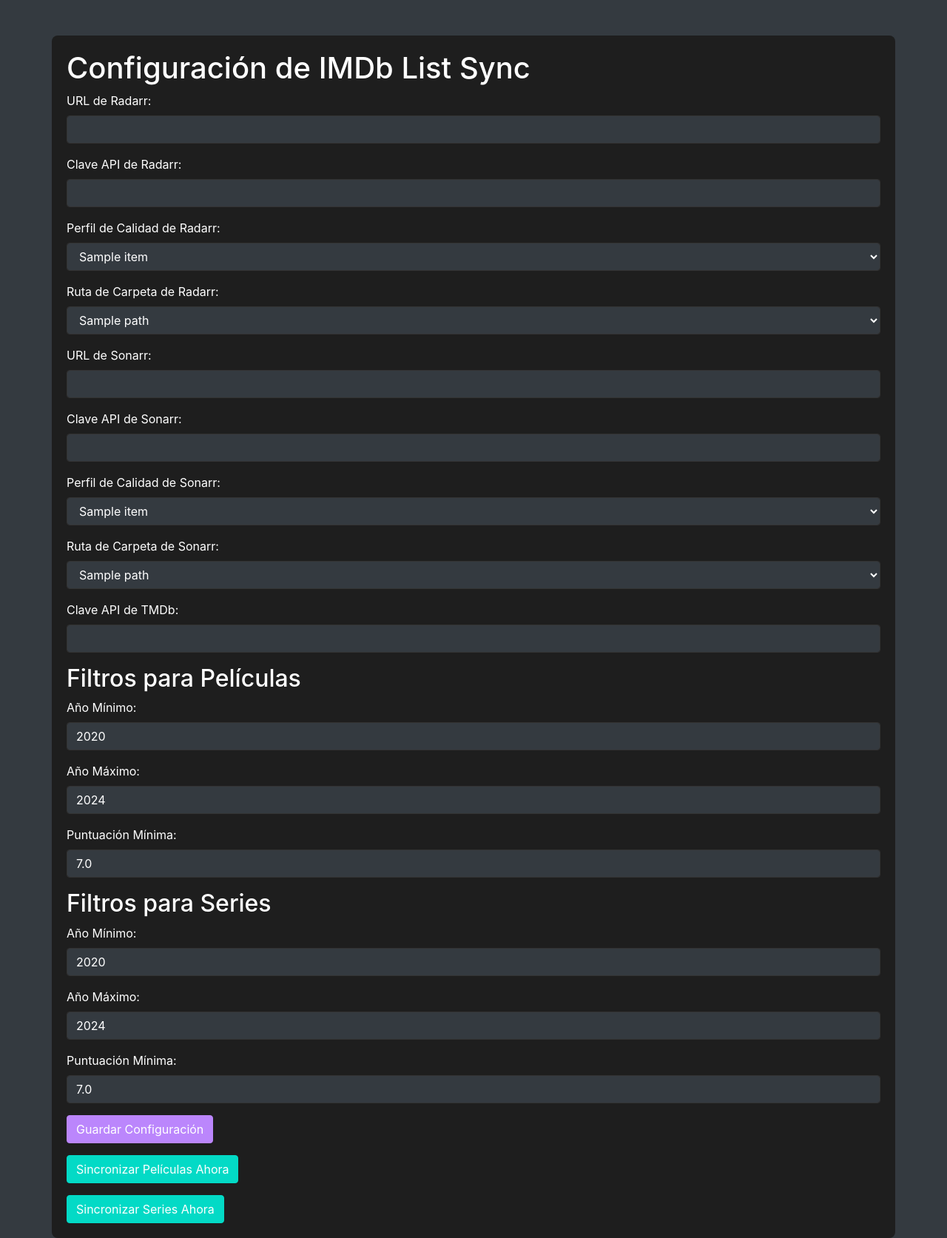
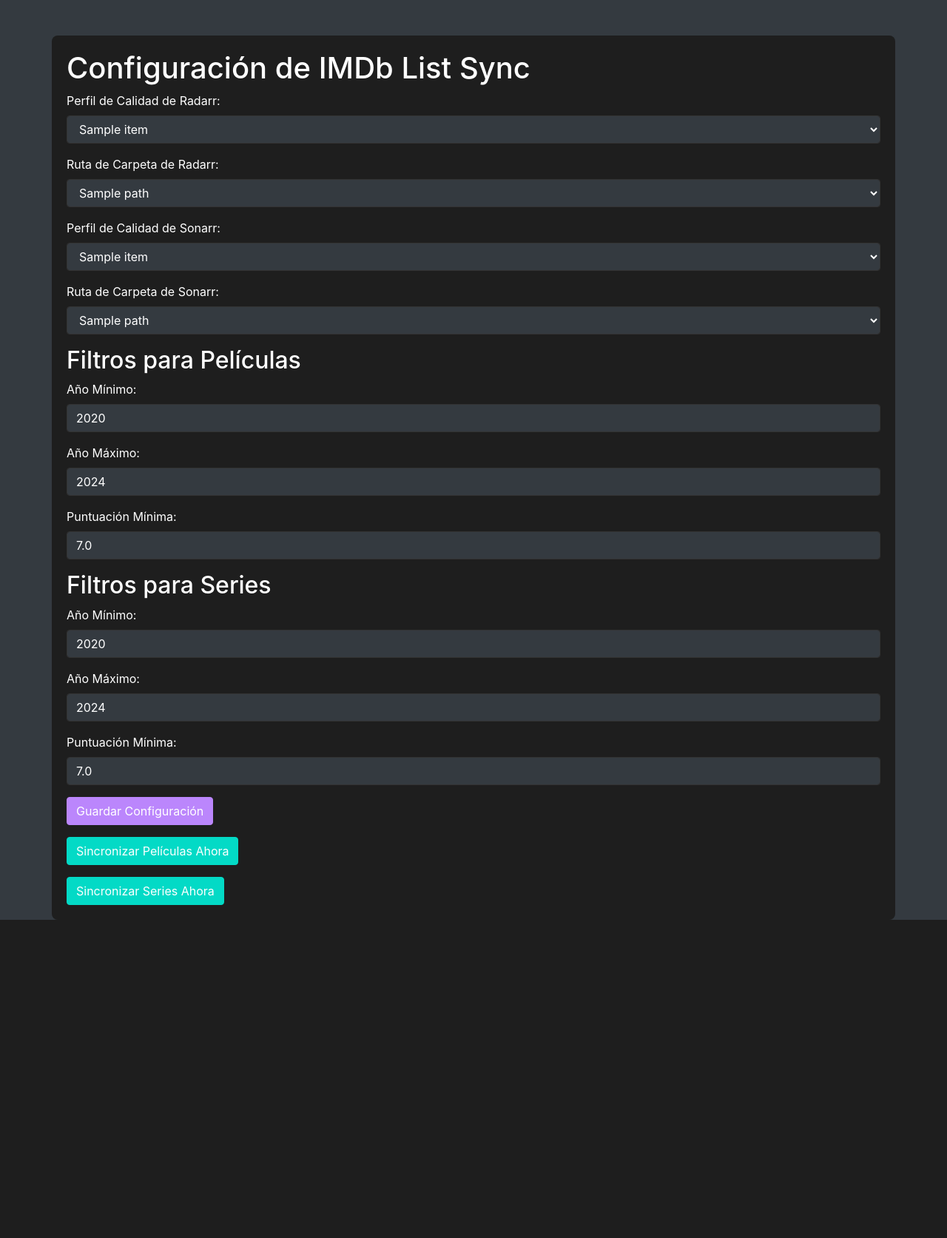
Before and after one commit to dazanestor/imdb_importer, a Flask app: page / in a window 1280 px wide. Shown: the whole page at 74% size. After the commit the page ends 1243 px from the top, so only its background shows below. Run offline with Flask 2, Linux system fonts and the light colour scheme; a database or web service that is not in the repository returns one stand-in record (values such as "Sample title"); data that the repository does not hold is empty; some libraries are stand-ins or nearby versions.

Commit message:
Update index.html

```diff
--- a/templates/index.html
+++ b/templates/index.html
@@ -10,14 +10,6 @@
     <div class="container mt-5">
         <h1>Configuración de IMDb List Sync</h1>
         <form method="post">
-            <div class="form-group">
-                <label for="radarr_url">URL de Radarr:</label>
-                <input type="text" class="form-control bg-dark text-white" id="radarr_url" name="radarr_url">
-            </div>
-            <div class="form-group">
-                <label for="radarr_api_key">Clave API de Radarr:</label>
-                <input type="text" class="form-control bg-dark text-white" id="radarr_api_key" name="radarr_api_key">
-            </div>
             <div class="form-group">
                 <label for="radarr_quality_profile_id">Perfil de Calidad de Radarr:</label>
                 <select class="form-control bg-dark text-white" id="radarr_quality_profile_id" name="radarr_quality_profile_id">
@@ -35,14 +27,6 @@
                 </select>
             </div>
             <div class="form-group">
-                <label for="sonarr_url">URL de Sonarr:</label>
-                <input type="text" class="form-control bg-dark text-white" id="sonarr_url" name="sonarr_url">
-            </div>
-            <div class="form-group">
-                <label for="sonarr_api_key">Clave API de Sonarr:</label>
-                <input type="text" class="form-control bg-dark text-white" id="sonarr_api_key" name="sonarr_api_key">
-            </div>
-            <div class="form-group">
                 <label for="sonarr_quality_profile_id">Perfil de Calidad de Sonarr:</label>
                 <select class="form-control bg-dark text-white" id="sonarr_quality_profile_id" name="sonarr_quality_profile_id">
                     {% for profile in sonarr_profiles %}
@@ -57,10 +41,6 @@
                         <option value="{{ path['path'] }}" {% if path['path'] == config.get('sonarr_root_folder_path') %}selected{% endif %}>{{ path['path'] }}</option>
                     {% endfor %}
                 </select>
-            </div>
-            <div class="form-group">
-                <label for="tmdb_api_key">Clave API de TMDb:</label>
-                <input type="text" class="form-control bg-dark text-white" id="tmdb_api_key" name="tmdb_api_key">
             </div>
             <h2>Filtros para Películas</h2>
             <div class="form-group">
```
